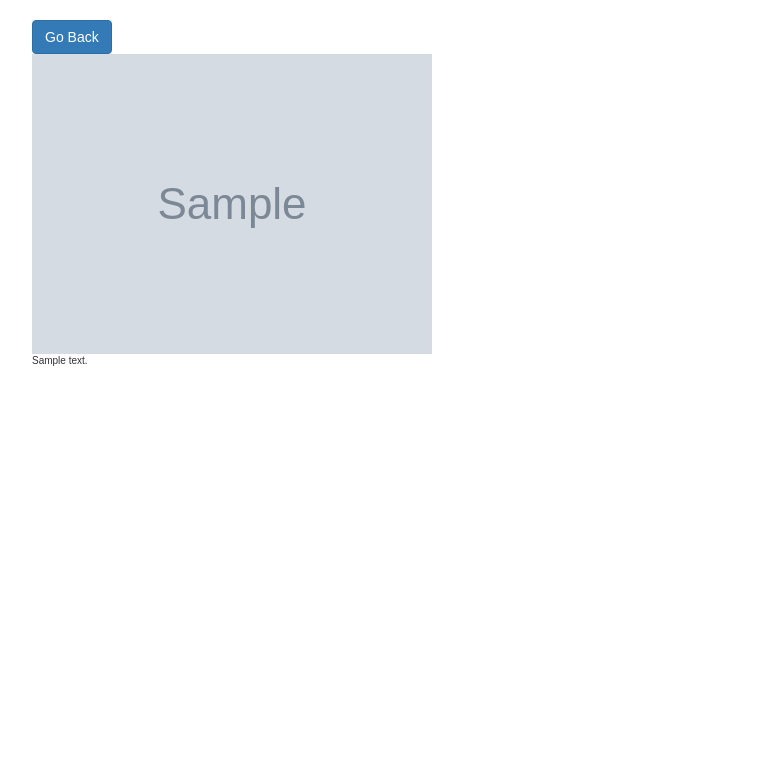
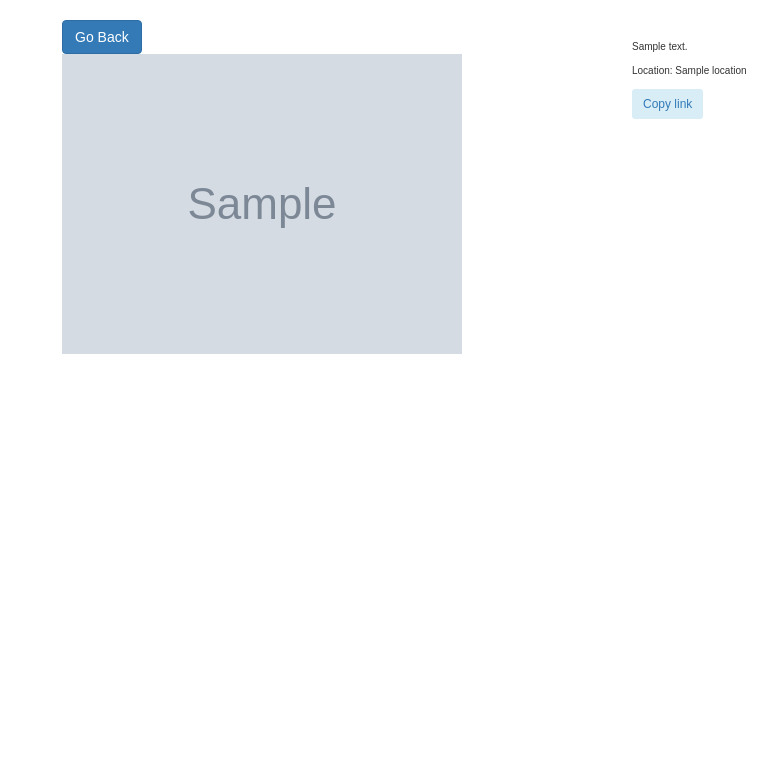
Before and after one commit to 299hannah/gallery, a Django app: template photos/templates/photos.html in a window 1280 px wide. Shown: the part 52-826 px from the top of the page, without its empty margins (23-800 px from the left). Run offline with Django 3.2, Linux system fonts and the light colour scheme; the template is opened without the code that fills it: most values are stand-ins (such as "Sample title", 1, 10 or a date in 2020); grey boxes marked "Sample" are stand-in pictures; parts of the project's set-up code (start-up, migrations or seed data) failed here and were passed over; some libraries are stand-ins or nearby versions.

Commit message:
added photo location

```diff
--- a/photos/templates/photos.html
+++ b/photos/templates/photos.html
@@ -6,22 +6,39 @@
 
 
 
-<div class="container m-5">
+<div class="container ">
     <div class="row justify-content-center">
 
-        <div class="col ">
+        <div class="col-md-12">
+            <div class="col-md-6">
             <a  href="{%url 'index'%}" class="btn btn-primary my-3 "> Go Back</a>
 
             <div style="height: 90vh">
                 <img style="max-width: 100%; max-height: 100%;" src="{{photo.image.url}}" alt="">
+        </div>
+        </div>
+        <div class="col-md-6">
 
-                <p>{{photo.description}}</p>
+
+
+                <div class="card" style="width: 18rem; margin-top: 20px;">
+                    <div class="card-body">
+                        <p>{{photo.description}}</p>
+                        <p>Location: {{photo.location}}</p>
+
+                        <a href="photo.image.url" class="btn bg-info btn-sm m-1"> Copy link</a>
+
+                        <!-- <div class="col-md-10">
+                            <a onclick="copyLink({{photo.id}})"><button type="button" class="btn btn-info btn-sm">Copy Link</button></a>
+                                <input class="form-control" type="text" value="http://127.0.0.1:8000{{photo.image.url}}" id="{{photo.id}}">
+                            <a ></a>
+                        </div> -->
+
+                    </div>
+                  </div>
+                </div>
+            </div>
+        </div>
             </div>
 
-        </div>
-
-    </div>
-
-</div>
-
 {%endblock%}
```
